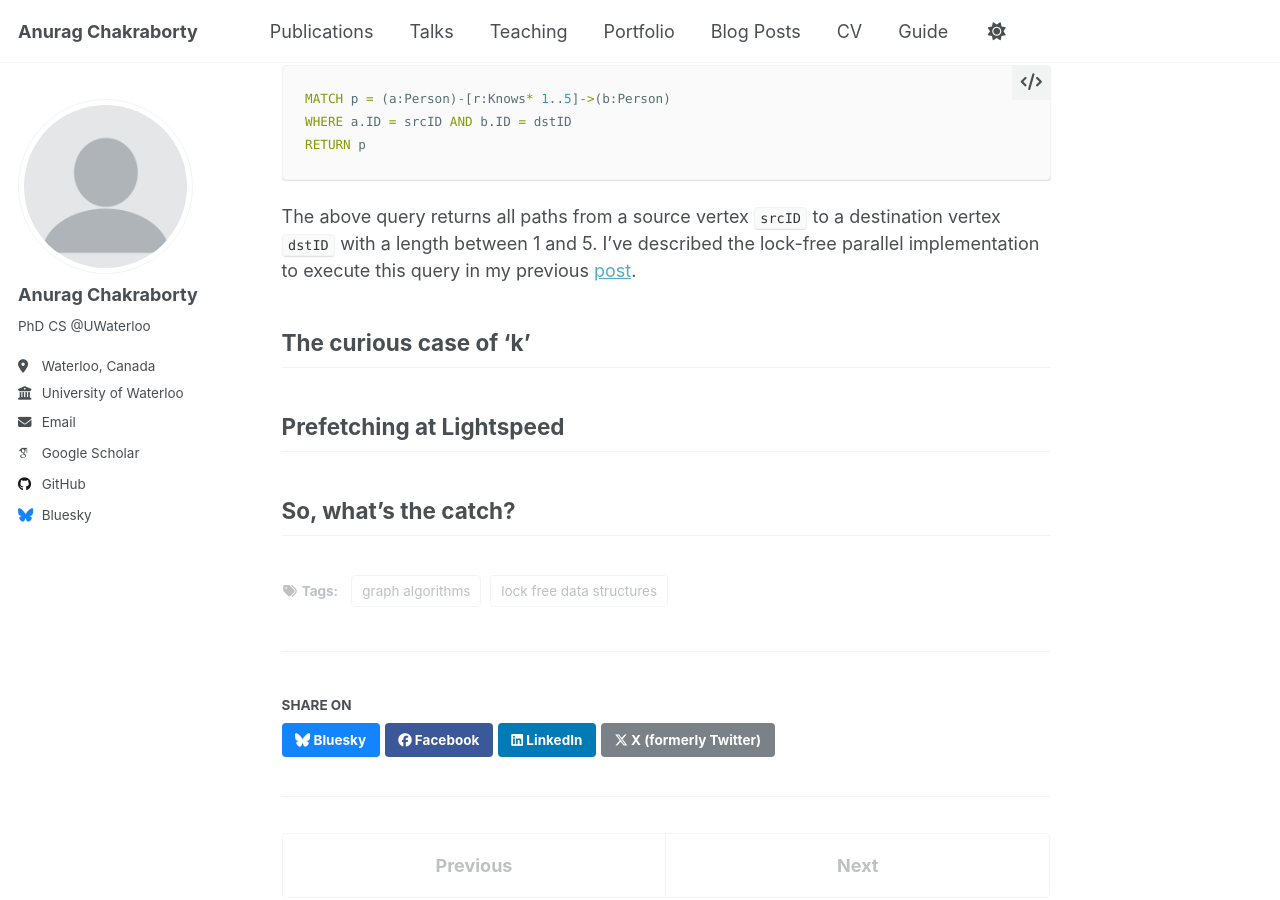
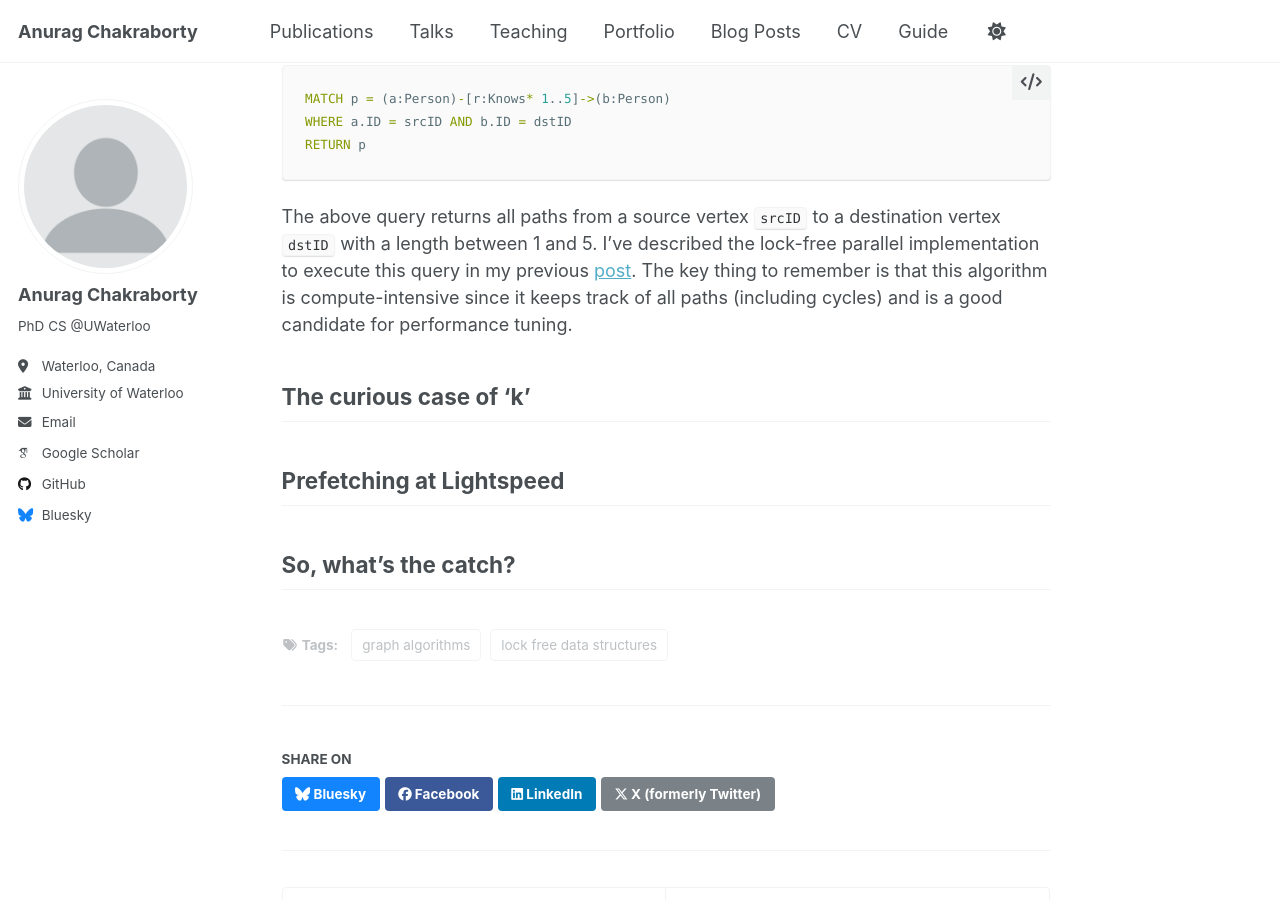
Before and after one commit to anuchak/anuchak.github.io, a Jekyll site: the page built from _posts/2025-09-15-blog-post-2.md, in a window 1280 px wide and 900 px high, scrolled down 1773 px. Built offline with Jekyll 4.4.1, drawn with Linux system fonts in a browser that asks for light colours; some web fonts are replaced; a script that is not in the unit is left out.

Commit message:
push changes

```diff
--- a/_posts/2025-09-15-blog-post-2.md
+++ b/_posts/2025-09-15-blog-post-2.md
@@ -70,8 +70,8 @@ RETURN p
 
 The above query returns all paths from a source vertex `srcID` to a destination vertex `dstID` with a length between 1 and 5.
 I've described the lock-free parallel implementation to execute this query in my previous [post](https://anuchak.github.io/posts/anatomy-of-a-lock-free-algorithm/).
-
-
+The key thing to remember is that this algorithm is compute-intensive since it keeps track of all paths (including cycles)
+and is a good candidate for performance tuning.
 
 ## The curious case of 'k'
 
```
